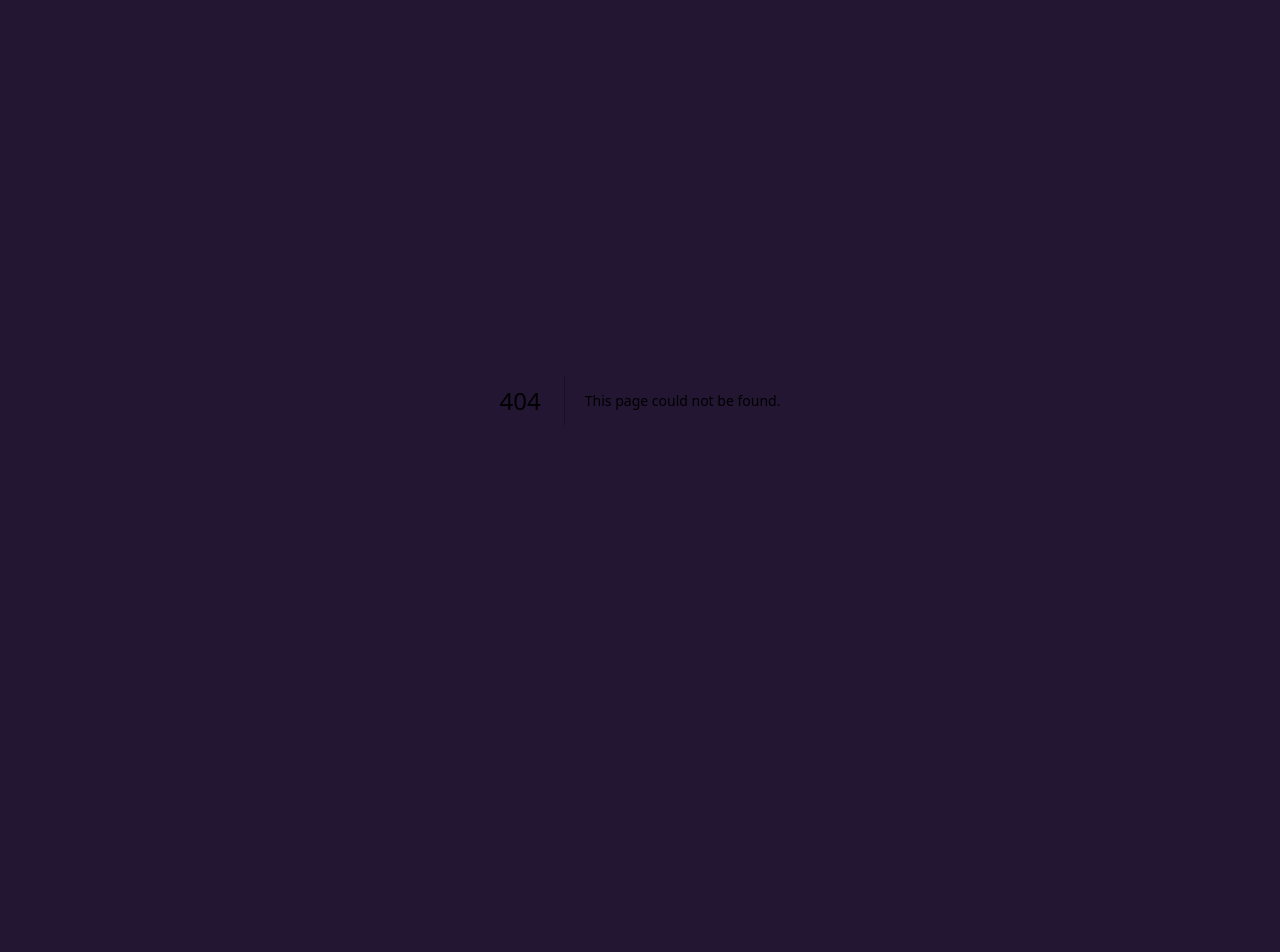
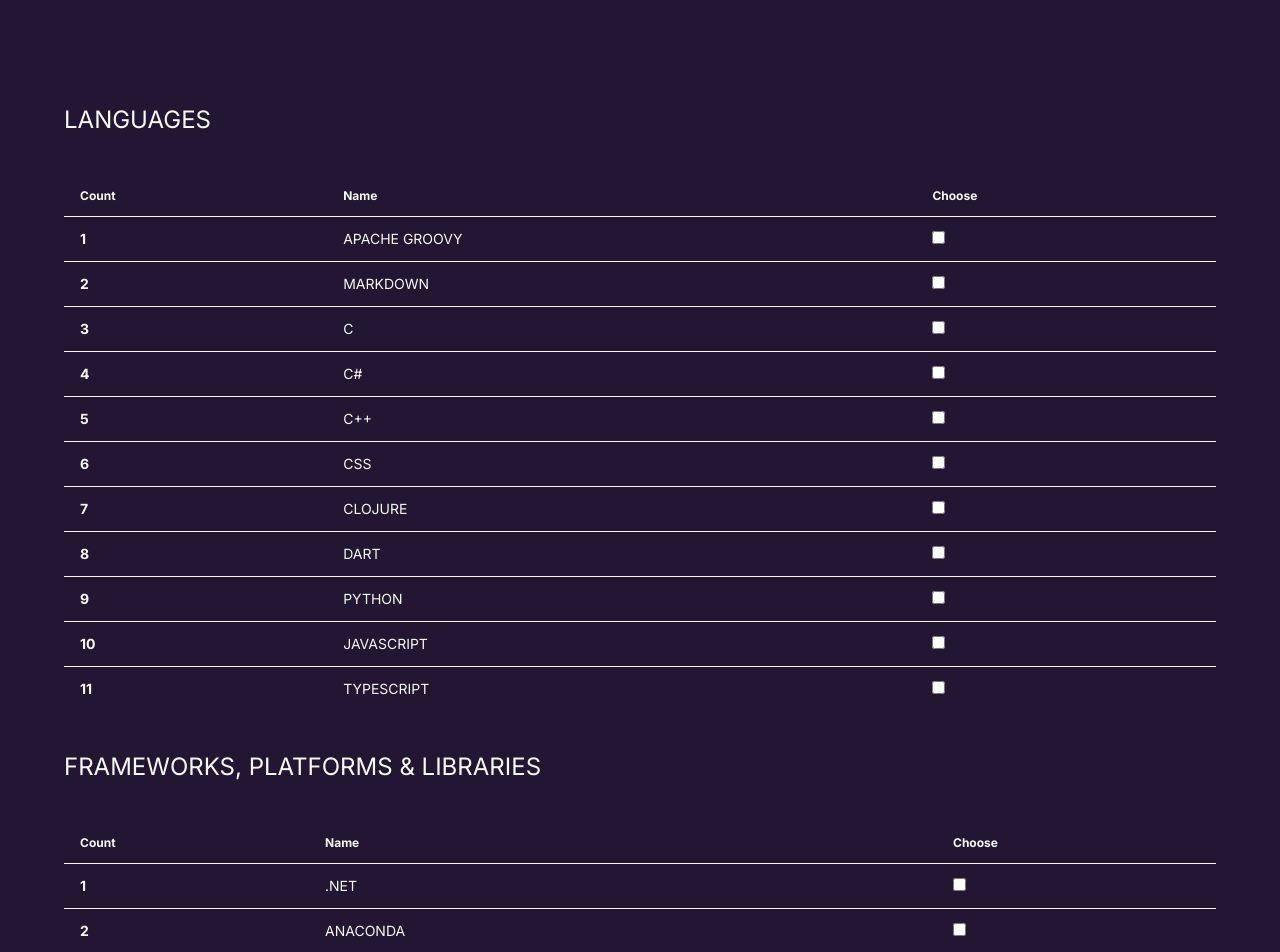
Before and after one commit to DevMingle/DevMingle-frontend, a Next.js app: page /user/languages in a window 1280 px wide. Before the commit this address had no page. Shown: the top 952 px of the page. Before the commit the page ends 800 px from the top, so only its background shows below. Built offline with nearby package versions, Linux system fonts and the light colour scheme.

Commit message:
Created languages page

```diff
--- a/app/signup/page.tsx
+++ b/app/signup/page.tsx
@@ -36,6 +36,13 @@
 					</div>
 
 					<div className="flex flex-col max-w-md mb-5">
+						<label className="py-3">Username</label>
+						<input
+							className="px-2 py-3 rounded-md focus:outline-[#c766ae]"
+							placeholder="Username..."
+							type="text"
+						/>
+
 						<label className="py-3">Email</label>
 						<input
 							className="px-2 py-3 rounded-md focus:outline-[#c766ae]"
@@ -47,6 +54,13 @@
 						<input
 							className="px-2 py-3 rounded-md focus:outline-[#c766ae]"
 							placeholder="Password..."
+							type="password"
+						/>
+
+						<label className="py-3">Confirm Password</label>
+						<input
+							className="px-2 py-3 rounded-md focus:outline-[#c766ae]"
+							placeholder="Confirm Password"
 							type="password"
 						/>
 					</div>
--- /dev/null
+++ b/app/user/languages/page.tsx
@@ -0,0 +1,112 @@
+import React from 'react'
+
+const Languages = () => {
+
+    const languages: string[] = ["Apache Groovy", "Markdown", "C", "C#", "C++", "CSS", "Clojure", "Dart", "Python", "Javascript", "Typescript"];
+
+    const frameworks: string[] = [".NET", "Anaconda", "Angular", "React", "Vue", "Solid", "Qwik", "Django", "React Native", "SVelte", "ThreeJS", "Meteor", "TailwindCSS", "Chakra UI", "Material UI", "Daisy UI", "YARN", "NPM", "PNPM", "SOCKET IO", "Semantic Ui React"];
+
+    const databases: string[] = ["MongoDB", "Cockroach Labs", "Supabase", "Firebase", "MySQL", "NoSQL", "Redis", "Amazon DynamoDB", "Postgres", "MariaDB"]
+
+    return (
+        <div className='text-text-dark p-10 md:p-16'>
+            <div className='mx-auto container flex flex-col'>
+
+                {/* Languages */}
+
+                <div className='text-2xl my-10'>
+                    <h1 className='uppercase'>Languages</h1>
+                </div>
+
+                <div className="overflow-x-auto">
+                    <table className="table">
+                        <thead>
+                            <tr>
+                                <th>Count</th>
+                                <th>Name</th>
+                                <th>Choose</th>
+                            </tr>
+                        </thead>
+                        <tbody>
+
+                            {languages.map((val, ind) => (
+                                <tr key={ind}>
+                                    <th>{ind + 1}</th>
+                                    <td className='uppercase'>{val}</td>
+                                    <td>
+                                        <input type="checkbox" className='accent-accent-dark' />
+                                    </td>
+                                </tr>
+                            ))}
+                        </tbody>
+                    </table>
+                </div>
+
+
+                {/* Frameworks, Platforms & libraries */}
+
+                <div className='text-2xl my-10'>
+                    <h1 className='uppercase'>Frameworks, Platforms & libraries</h1>
+                </div>
+
+                <div className="overflow-x-auto">
+                    <table className="table">
+                        <thead>
+                            <tr>
+                                <th>Count</th>
+                                <th>Name</th>
+                                <th>Choose</th>
+                            </tr>
+                        </thead>
+                        <tbody>
+
+                            {frameworks.map((val, ind) => (
+                                <tr key={ind}>
+                                    <th>{ind + 1}</th>
+                                    <td className='uppercase'>{val}</td>
+                                    <td>
+                                        <input type="checkbox" className='accent-accent-dark' />
+                                    </td>
+                                </tr>
+                            ))}
+                        </tbody>
+                    </table>
+                </div>
+
+
+                {/* Databases */}
+
+                <div className='text-2xl my-10'>
+                    <h1 className='uppercase'>Databases</h1>
+                </div>
+
+                <div className="overflow-x-auto">
+                    <table className="table">
+                        <thead>
+                            <tr>
+                                <th>Count</th>
+                                <th>Name</th>
+                                <th>Choose</th>
+                            </tr>
+                        </thead>
+                        <tbody>
+
+                            {databases.map((val, ind) => (
+                                <tr key={ind}>
+                                    <th>{ind + 1}</th>
+                                    <td className='uppercase'>{val}</td>
+                                    <td>
+                                        <input type="checkbox" className='accent-accent-dark' />
+                                    </td>
+                                </tr>
+                            ))}
+                        </tbody>
+                    </table>
+                </div>
+
+            </div>
+        </div >
+    )
+}
+
+export default Languages
```
Also changed, not shown: 1 other file (tests, documents, lock files or other folders).
